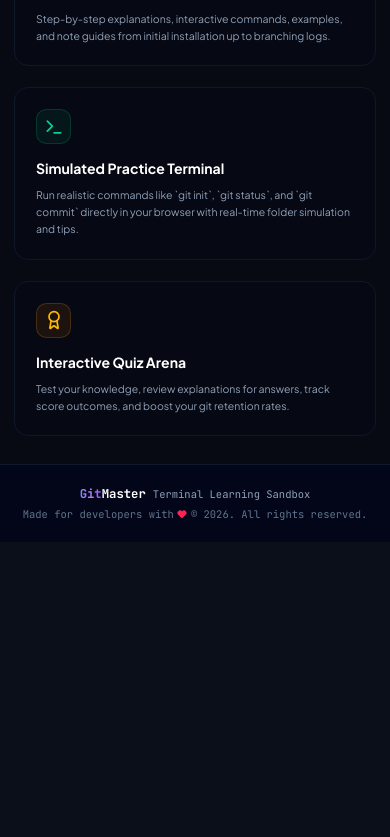
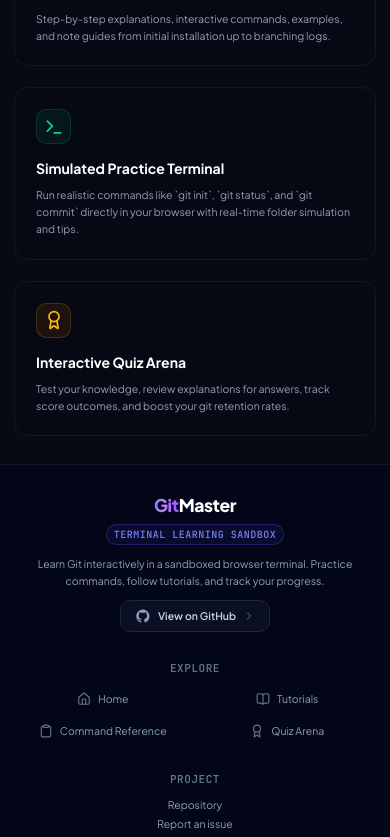
Before and after one commit to javvajishalini/GitMaster, a React (Vite) app: page / in a window 390 px wide. Shown: the part 1156-1993 px from the top of the page. Before the commit the page ends 1698 px from the top, so only its background shows below. Built offline with nearby package versions, Linux system fonts and the light colour scheme.

Commit message:
add responsive footer

```diff
--- a/src/App.jsx
+++ b/src/App.jsx
@@ -1,12 +1,11 @@
 import React, { useState } from "react";
 import Navbar from "./components/Navbar";
+import Footer from "./components/Footer";
 import Home from "./pages/Home";
 import Tutorials from "./pages/Tutorials";
 import CommandReference from "./pages/CommandReference";
 import Quiz from "./pages/Quiz";
 import { GitProgressProvider, useGitProgress } from "./context/GitProgressContext";
-import { Heart } from "lucide-react";
-
 function AppContent() {
   const [activePage, setActivePage] = useState("home"); // home, tutorials, reference, quiz
   const [activeTutorialId, setActiveTutorialId] = useState("intro");
@@ -52,16 +51,7 @@
         {renderPage()}
       </div>
 
-      {/* App Footer */}
-      <footer className="bg-slate-950 border-t border-slate-900 py-6 text-center text-xs text-slate-500 font-mono select-none">
-        <div className="flex items-center justify-center gap-2 mb-1 text-slate-400">
-          <span className="font-extrabold text-sm"><span className="text-transparent bg-clip-text bg-gradient-to-r from-indigo-400 via-purple-400 to-violet-500">Git</span><span className="text-white">Master</span></span>
-          <span>Terminal Learning Sandbox</span>
-        </div>
-        <p className="flex items-center justify-center gap-1">
-          Made for developers with <Heart size={10} className="text-rose-500 fill-rose-500" /> &copy; 2026. All rights reserved.
-        </p>
-      </footer>
+      <Footer setActivePage={setActivePage} />
 
       {/* Floating Toast Notification overlay */}
       {toast && (
--- /dev/null
+++ b/src/components/Footer.jsx
@@ -0,0 +1,166 @@
+import React from "react";
+import { Heart, BookOpen, Clipboard, Award, Home, ChevronRight } from "lucide-react";
+
+function GitHubIcon({ size = 16, className = "" }) {
+  return (
+    <svg
+      width={size}
+      height={size}
+      viewBox="0 0 19 19"
+      fill="currentColor"
+      className={className}
+      aria-hidden="true"
+    >
+      <path
+        fillRule="evenodd"
+        clipRule="evenodd"
+        d="M9.356 1.85C5.05 1.85 1.57 5.356 1.57 9.694a7.84 7.84 0 0 0 5.324 7.44c.387.079.528-.168.528-.376 0-.182-.013-.805-.013-1.454-2.165.467-2.616-.935-2.616-.935-.349-.91-.864-1.143-.864-1.143-.71-.48.051-.48.051-.48.787.051 1.2.805 1.2.805.695 1.194 1.817.857 2.268.649.064-.507.27-.857.49-1.052-1.728-.182-3.545-.857-3.545-3.87 0-.857.31-1.558.8-2.104-.078-.195-.349-1 .077-2.078 0 0 .657-.208 2.14.805a7.5 7.5 0 0 1 1.946-.26c.657 0 1.328.092 1.946.26 1.483-1.013 2.14-.805 2.14-.805.426 1.078.155 1.883.078 2.078.502.546.799 1.247.799 2.104 0 3.013-1.818 3.675-3.558 3.87.284.247.528.714.528 1.454 0 1.052-.012 1.896-.012 2.156 0 .208.142.455.528.377a7.84 7.84 0 0 0 5.324-7.441c.013-4.338-3.48-7.844-7.773-7.844"
+      />
+    </svg>
+  );
+}
+
+const GITHUB_REPO_URL = "https://github.com/javvajishalini/GitMaster";
+
+const PROJECT_DESCRIPTION =
+  "Learn Git interactively in a sandboxed browser terminal. Practice commands, follow tutorials, and track your progress.";
+
+const navItems = [
+  { id: "home", label: "Home", icon: Home },
+  { id: "tutorials", label: "Tutorials", icon: BookOpen },
+  { id: "reference", label: "Command Reference", icon: Clipboard },
+  { id: "quiz", label: "Quiz Arena", icon: Award },
+];
+
+function GitMasterLogo({ className = "text-xl" }) {
+  return (
+    <span className={`font-extrabold tracking-tight select-none ${className}`}>
+      <span className="text-transparent bg-clip-text bg-gradient-to-r from-indigo-400 via-purple-400 to-violet-500">
+        Git
+      </span>
+      <span className="text-white">Master</span>
+    </span>
+  );
+}
+
+export default function Footer({ setActivePage }) {
+  const currentYear = new Date().getFullYear();
+
+  const handleNavClick = (pageId) => {
+    if (setActivePage) {
+      setActivePage(pageId);
+      window.scrollTo({ top: 0, behavior: "smooth" });
+    }
+  };
+
+  return (
+    <footer className="bg-slate-950 border-t border-slate-900 select-none">
+      <div className="max-w-6xl mx-auto px-4 sm:px-6 py-8 md:py-10">
+        <div className="grid grid-cols-1 gap-8 sm:grid-cols-2 lg:grid-cols-3 lg:gap-10">
+          {/* Brand & description */}
+          <div className="space-y-3 text-center sm:text-left sm:col-span-2 lg:col-span-1">
+            <div className="flex flex-col sm:flex-row sm:items-center gap-2 justify-center sm:justify-start">
+              <GitMasterLogo />
+              <span className="text-[10px] font-mono font-semibold uppercase tracking-wider text-indigo-400/90 bg-indigo-600/10 border border-indigo-500/25 px-2 py-0.5 rounded-full w-fit mx-auto sm:mx-0">
+                Terminal Learning Sandbox
+              </span>
+            </div>
+            <p className="text-xs sm:text-sm text-slate-400 leading-relaxed max-w-sm mx-auto sm:mx-0">
+              {PROJECT_DESCRIPTION}
+            </p>
+            <a
+              href={GITHUB_REPO_URL}
+              target="_blank"
+              rel="noopener noreferrer"
+              className="inline-flex items-center justify-center sm:justify-start gap-2 text-xs font-semibold text-slate-300 hover:text-white bg-slate-900/60 hover:bg-slate-800/80 border border-slate-800 hover:border-indigo-500/30 px-4 py-2 rounded-xl transition-all duration-200 group"
+            >
+              <GitHubIcon size={16} className="text-slate-400 group-hover:text-indigo-400 transition-colors" />
+              View on GitHub
+              <ChevronRight size={12} className="text-slate-500 group-hover:text-indigo-400/80" />
+            </a>
+          </div>
+
+          {/* Site navigation */}
+          <nav
+            className="text-center sm:text-left"
+            aria-label="Footer navigation"
+          >
+            <h3 className="text-[11px] font-mono font-semibold uppercase tracking-wider text-slate-500 mb-3">
+              Explore
+            </h3>
+            <ul className="grid grid-cols-2 gap-2 sm:grid-cols-1 sm:gap-1.5">
+              {navItems.map((item) => {
+                const Icon = item.icon;
+                return (
+                  <li key={item.id}>
+                    <button
+                      type="button"
+                      onClick={() => handleNavClick(item.id)}
+                      className="w-full flex items-center justify-center sm:justify-start gap-2 text-xs sm:text-sm text-slate-400 hover:text-slate-100 hover:bg-slate-900/50 px-2 py-1.5 rounded-lg transition-colors"
+                    >
+                      <Icon size={14} className="shrink-0 text-slate-500" />
+                      {item.label}
+                    </button>
+                  </li>
+                );
+              })}
+            </ul>
+          </nav>
+
+          {/* Quick links */}
+          <div className="text-center sm:text-left">
+            <h3 className="text-[11px] font-mono font-semibold uppercase tracking-wider text-slate-500 mb-3">
+              Project
+            </h3>
+            <ul className="space-y-1.5 text-xs sm:text-sm">
+              <li>
+                <a
+                  href={GITHUB_REPO_URL}
+                  target="_blank"
+                  rel="noopener noreferrer"
+                  className="inline-flex items-center justify-center sm:justify-start gap-2 text-slate-400 hover:text-indigo-300 transition-colors"
+                >
+                  Repository
+                </a>
+              </li>
+              <li>
+                <a
+                  href={`${GITHUB_REPO_URL}/issues`}
+                  target="_blank"
+                  rel="noopener noreferrer"
+                  className="inline-flex items-center justify-center sm:justify-start gap-2 text-slate-400 hover:text-indigo-300 transition-colors"
+                >
+                  Report an issue
+                </a>
+              </li>
+              <li>
+                <a
+                  href={`${GITHUB_REPO_URL}/blob/main/LICENSE`}
+                  target="_blank"
+                  rel="noopener noreferrer"
+                  className="inline-flex items-center justify-center sm:justify-start gap-2 text-slate-400 hover:text-indigo-300 transition-colors"
+                >
+                  License
+                </a>
+              </li>
+            </ul>
+          </div>
+        </div>
+
+        {/* Copyright bar */}
+        <div className="mt-8 pt-6 border-t border-slate-900 text-center">
+          <p className="flex flex-wrap items-center justify-center gap-1 text-[11px] sm:text-xs text-slate-500 font-mono">
+            <GitMasterLogo className="text-sm" />
+            <span className="text-slate-600 hidden sm:inline">·</span>
+            <span className="flex items-center gap-1">
+              Made for developers with{" "}
+              <Heart size={10} className="text-rose-500 fill-rose-500" aria-hidden="true" />
+            </span>
+            <span className="text-slate-600 hidden sm:inline">·</span>
+            <span>&copy; {currentYear} GitMaster. All rights reserved.</span>
+          </p>
+        </div>
+      </div>
+    </footer>
+  );
+}
```
